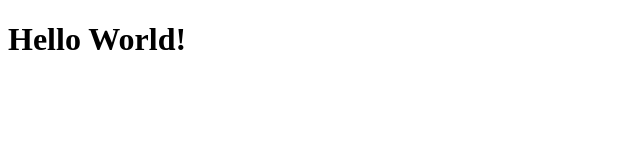
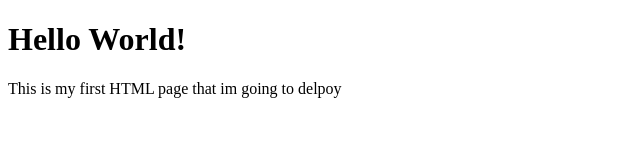
Before and after one commit to izharabbasi/Deploy-Hello-World, a plain HTML site: page index.html in a window 1280 px wide. Shown: the whole page, without its empty margins (0-640 px from the left). Drawn offline with Linux system fonts and the light colour scheme.

Commit message:
add html page

```diff
--- a/index.html
+++ b/index.html
@@ -2,9 +2,10 @@
 <html lang="en">
 <head>
     <!-- <script src="./index.js"></script> -->
-    <title>First Asignment</title>
+    <title>Simple Page</title>
 </head>
 <body>
     <h1>Hello World!</h1>
+    <p>This is my first HTML page that im going to delpoy</p>
 </body>
 </html>
```
